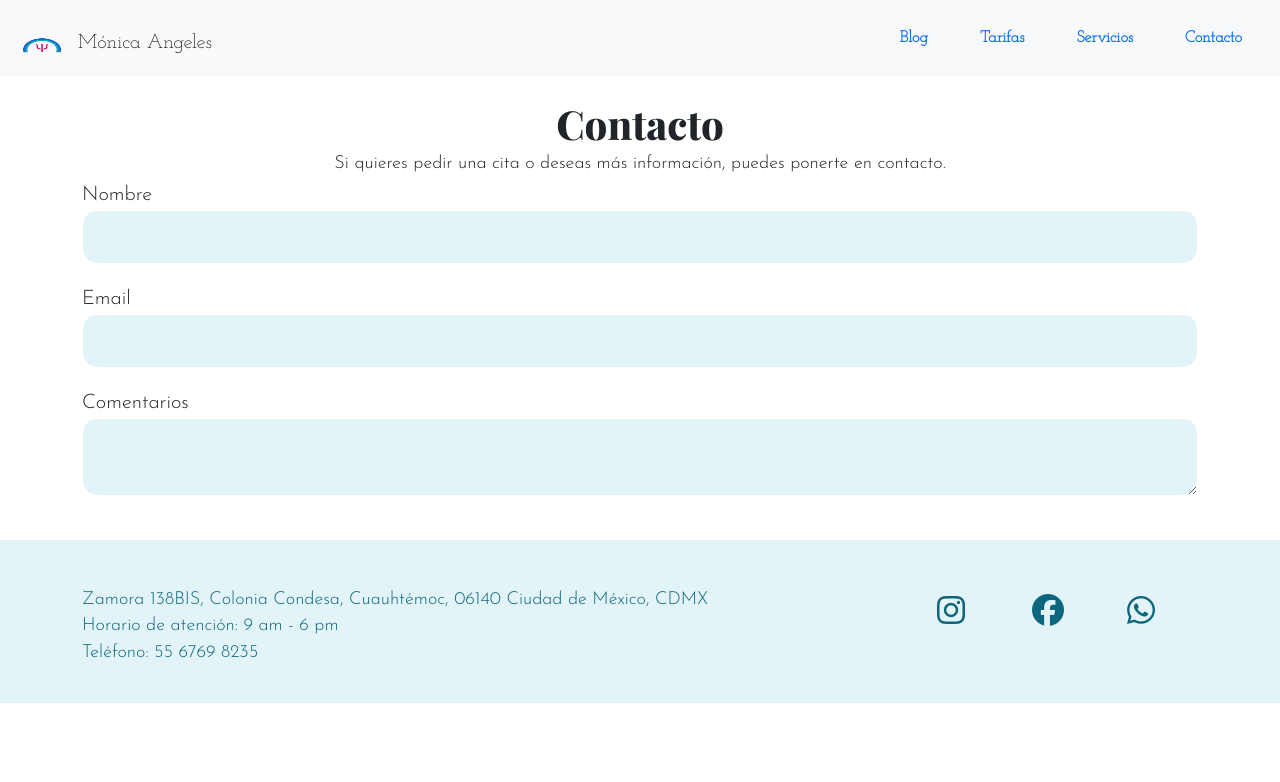
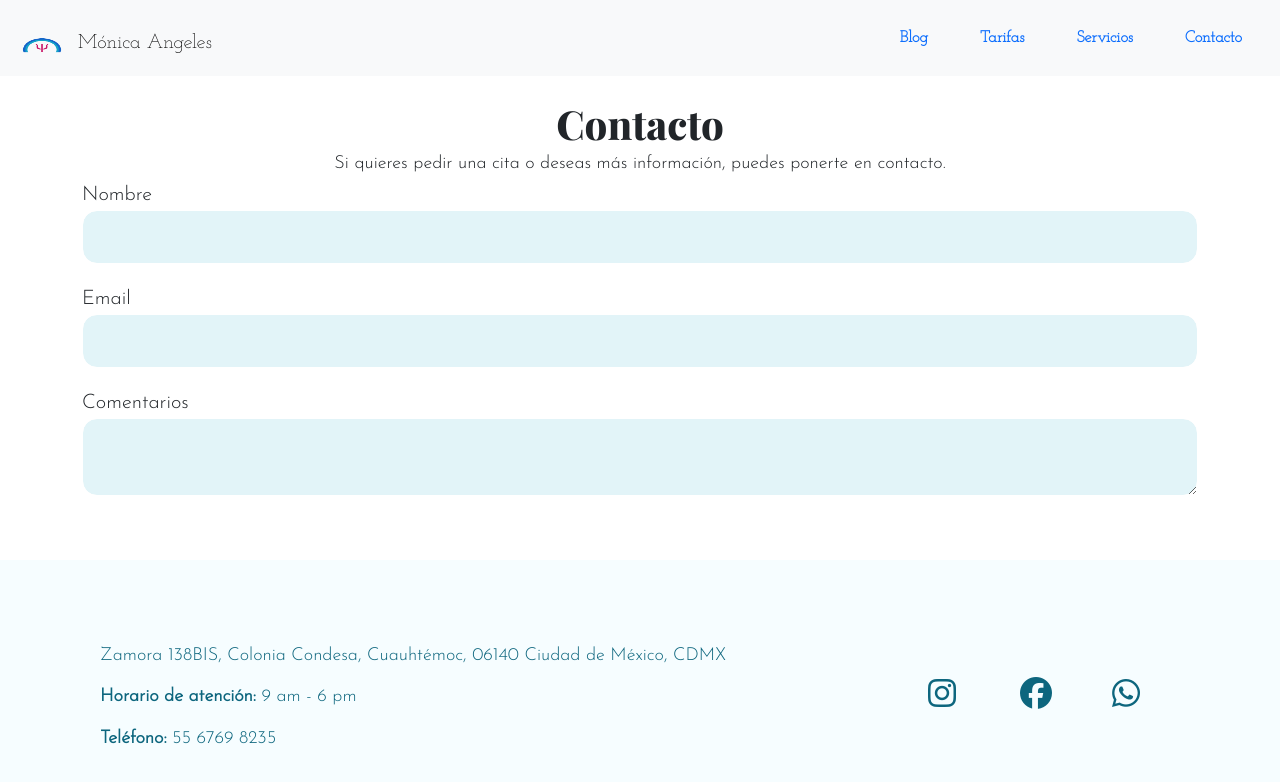
Before and after one commit to Valeria-Flores/PreEntrega2Flores, a plain HTML site: page pages/contacto.html in a window 1280 px wide. Drawn offline with nearby package versions, Linux system fonts and the light colour scheme.

Commit message:
actualizacion footer

```diff
--- a/css/style.css
+++ b/css/style.css
@@ -72,12 +72,7 @@ p{
     font-family: 'Josefin Sans', sans-serif;
     font-size: 20px;
 }
-.s-textinput{
-    background-color: #E2F4F8;
-    border-radius: 15px;
-    border: 1px solid white;
-    padding: 14px;
-}
+
 
 /*Tablet*/
 @media (max-width:992px){
@@ -129,8 +124,17 @@ p{
 .card-margin{
     border: 8px solid white;
 }
-
-
+.s-textinput{
+    background-color: #E2F4F8;
+    border-radius: 15px;
+    border: 1px solid white;
+    padding: 14px;
+}
+.footer{
+    background-color: #F6FDFF;
+    padding: 30px;
+    margin-top: 20px;
+}
 
 
 
@@ -182,12 +186,7 @@ main{
 }
 
 
-.footer{
-    justify-content:space-around;
-    background-color: #E2F4F8;
-    padding: 30px;
-    margin-top: 20px;
-}
+
 .redes{
     font-family: 'Josefin Slab', serif;
     font-size: medium;
--- a/pages/contacto.html
+++ b/pages/contacto.html
@@ -81,14 +81,13 @@
     </main>
 
      <!--Footer-->
-     <footer class="fondo">
-        <div class="container">
+    <footer class="footer">
+        <div class="container footer">
             <div class="row align-items-center black-blue">
                 <div class="col-12 col-lg-9">
-                    <br>
-                    <p> Zamora 138BIS, Colonia Condesa, Cuauhtémoc, 06140 Ciudad de México, CDMX</p>
-                    <p>Horario de atención: 9 am - 6 pm</p>
-                    <p class="break">Teléfono: 55 6769 8235</p>
+                    <p class="break"> Zamora 138BIS, Colonia Condesa, Cuauhtémoc, 06140 Ciudad de México, CDMX</p>
+                    <p class="break"><b>Horario de atención:</b> 9 am - 6 pm</p>
+                    <p class="break"><b>Teléfono:</b> 55 6769 8235</p>
                 </div>
                 <div class="col-4 col-lg-1 center break">
                     <i class="fa-brands fa-instagram fa-2x" style="color: #0D667E;"></i>
```
Also changed, not shown: index.html (+5 -5 lines), pages/blog.html (+5 -5 lines), pages/servicios.html (+5 -5 lines), pages/tarifas.html (+5 -5 lines).
